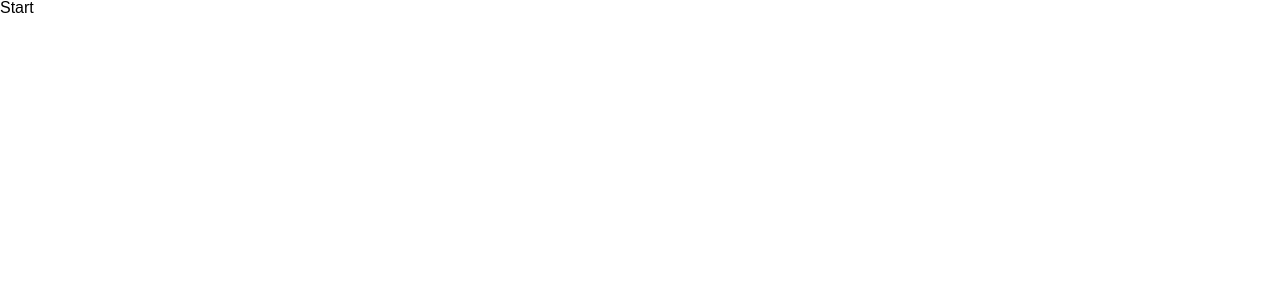
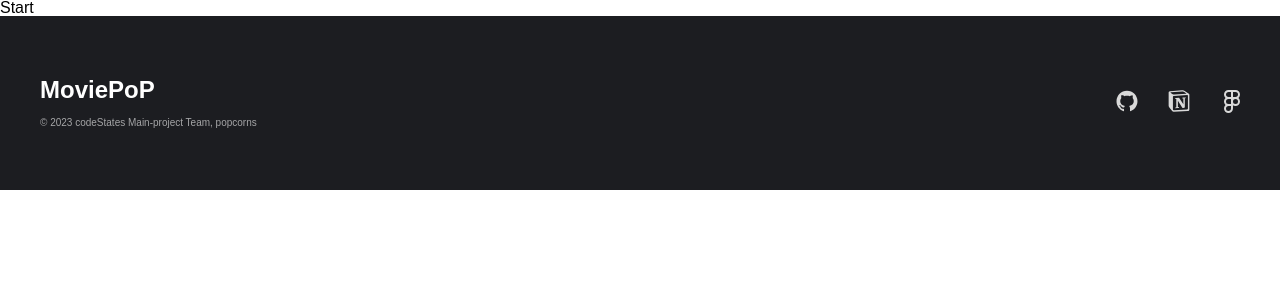
Before and after one commit to codestates-seb/seb44_main_008, a React (Vite) app in the folder client/: page / in a window 1280 px wide. Shown: the top 300 px of the page. Built offline with nearby package versions, Linux system fonts and the light colour scheme; a web font is replaced by a local one.

Commit message:
✨ Feat/ Footer, Add/root.css

```diff
--- /dev/null
+++ b/client/src/components/Footer/Footer.tsx
@@ -0,0 +1,79 @@
+import '../../root.css';
+import { AiFillGithub } from 'react-icons/ai';
+import { RxNotionLogo } from 'react-icons/rx';
+import { FiFigma } from 'react-icons/fi';
+import styled from 'styled-components';
+import { Link } from 'react-router-dom';
+
+const Container = styled.div`
+  display: flex;
+  justify-content: space-between;
+  align-items: center;
+  background-color: #1c1d21;
+  color: white;
+  height: 10.9rem;
+  padding-left: 2.5rem;
+  padding-right: 0.5rem;
+`;
+const Front = styled.div`
+  display: flex;
+  flex-direction: column;
+`;
+const Title = styled.p`
+  font-size: x-large;
+  margin-bottom: 1rem;
+  font-weight: 700;
+`;
+const Info = styled.p`
+  font-size: x-small;
+  opacity: 0.6;
+`;
+const Icons = styled.div`
+  display: flex;
+  width: 11.625rem;
+  justify-content: space-evenly;
+  font-size: x-large;
+`;
+const Git = styled(AiFillGithub)`
+  fill: var(--footer-icon-color);
+`;
+const Notion = styled(RxNotionLogo)`
+  color: var(--footer-icon-color);
+`;
+const Figma = styled(FiFigma)`
+  color: var(--footer-icon-color);
+`;
+const Footer = () => {
+  return (
+    <>
+      <Container>
+        <Front>
+          <Title>MoviePoP</Title>
+          <Info>© 2023 codeStates Main-project Team, popcorns</Info>
+        </Front>
+        <Icons>
+          <Link
+            to="https://github.com/codestates-seb/seb44_main_008/tree/main"
+            target="_blank"
+          >
+            <Git />
+          </Link>
+          <Link
+            to="https://www.notion.so/codestates/59dd3db808d6484aab2b784978c78c37?pvs=4"
+            target="_blank"
+          >
+            <Notion />
+          </Link>
+          <Link
+            to="https://www.figma.com/file/maARXS3UetvMalzTyq5YrL/MoviePop?type=design&node-id=163%3A2456&mode=design&t=HH3uxJUuzWVt5zE0-1"
+            target="_blank"
+          >
+            <Figma />
+          </Link>
+        </Icons>
+      </Container>
+    </>
+  );
+};
+
+export default Footer;
--- a/client/src/pages/Start.tsx
+++ b/client/src/pages/Start.tsx
@@ -1,7 +1,13 @@
 import React from 'react';
+import Footer from '../components/Footer/Footer';
 
 const Start = () => {
-  return <div>Start</div>;
+  return (
+    <div>
+      Start
+      <Footer />
+    </div>
+  );
 };
 
 export default Start;
--- a/client/src/root.css
+++ b/client/src/root.css
@@ -6,4 +6,5 @@
   --ghost-color: #666666;
   --main-gray-color: #232323;
   --theme-hover-color: #c20000;
+  --footer-icon-color: #d9d9d9;
 }
```
